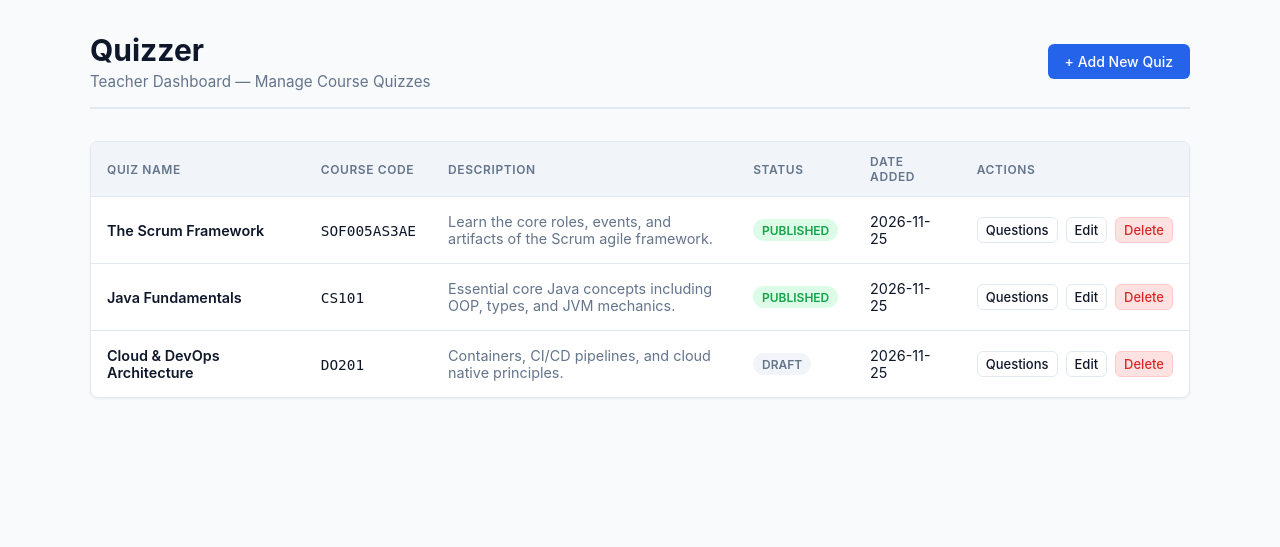
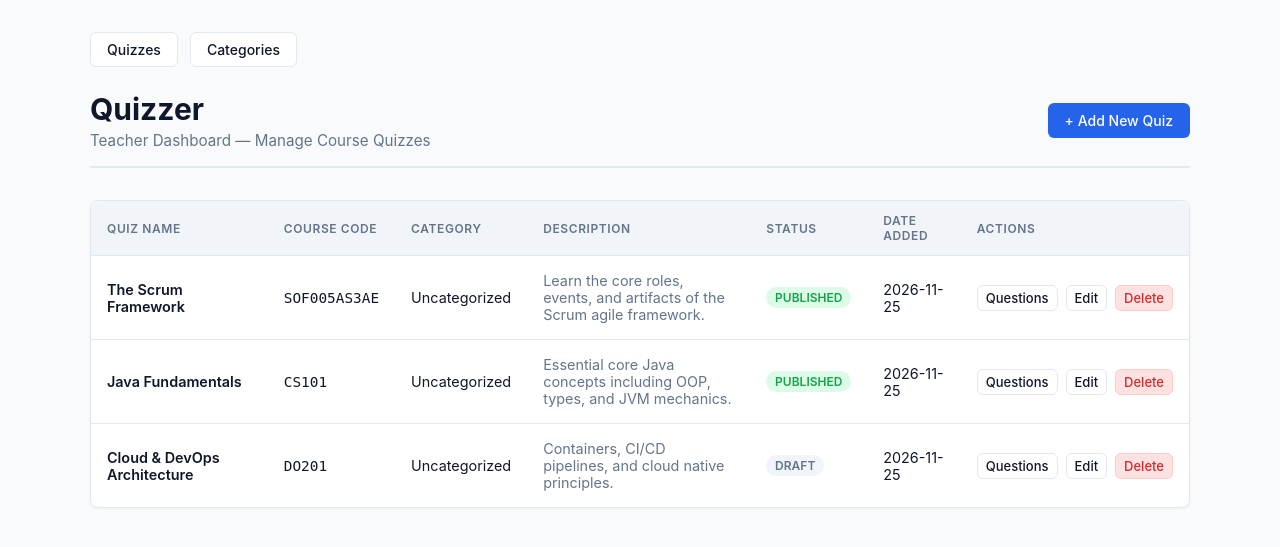
Before and after one commit to Team-DevElite/Quiz-Software, a Spring Boot app: page / in a window 1280 px wide. Shown: the top 547 px of the page. Run offline with Spring Boot 4, Linux system fonts and the light colour scheme; data comes from the database, SQL or seed files in the repository.

Commit message:
feat: show quiz categories and teacher navigation

```diff
--- a/src/main/resources/templates/quizzes.html
+++ b/src/main/resources/templates/quizzes.html
@@ -179,6 +179,11 @@
 </head>
 <body>
 <div class="container">
+    <nav aria-label="Teacher navigation" style="display:flex; gap:0.75rem; margin-bottom:1.5rem">
+        <a class="btn btn-secondary" th:href="@{/quizzes}" aria-current="page">Quizzes</a>
+        <a class="btn btn-secondary" th:href="@{/categories}" >Categories</a>
+    </nav>
+
     <header>
         <div>
             <h1>Quizzer</h1>
@@ -201,6 +206,7 @@
             <tr>
                 <th>Quiz Name</th>
                 <th>Course Code</th>
+                <th>Category</th>
                 <th>Description</th>
                 <th>Status</th>
                 <th>Date Added</th>
@@ -211,6 +217,7 @@
             <tr th:each="quiz : ${quizzes}">
                 <td style="font-weight: 600;" th:text="${quiz.name}">Scrum Framework</td>
                 <td><code th:text="${quiz.courseCode}">SOF005AS3AE</code></td>
+                <td th:text="${quiz.category != null ? quiz.category.name : 'Uncategorized'}">Uncategorized</td>
                 <td style="color: var(--text-muted); max-width: 320px;" th:text="${quiz.description}">Learn roles, events, and artifacts</td>
                 <td>
                     <span th:if="${quiz.isPublished}" class="badge badge-success">Published</span>
```
